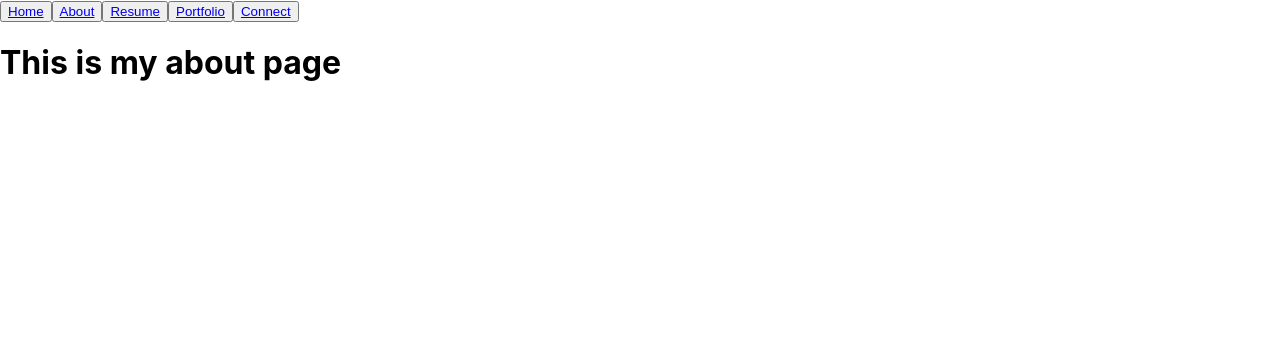
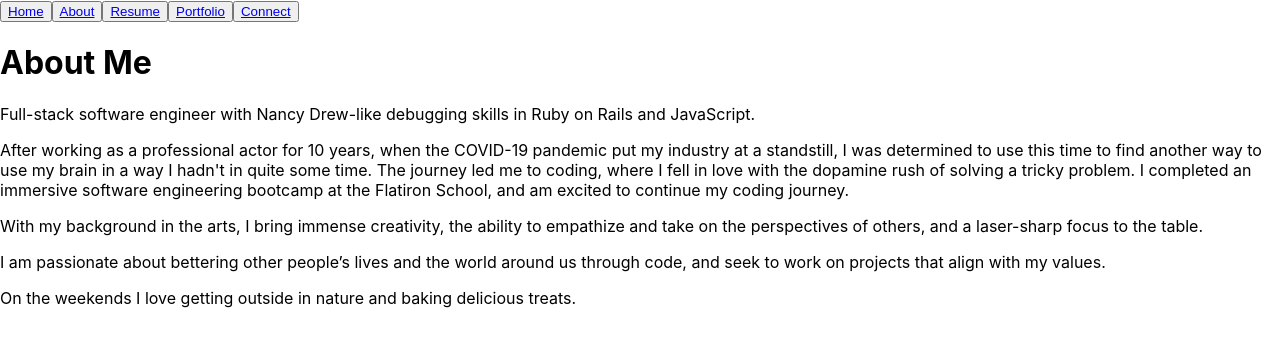
Before and after one commit to thequeenbeebs/portfolio, a React (Create React App) app: page /about in a window 1280 px wide. Shown: the top 346 px of the page. Built offline with nearby package versions, Linux system fonts and the light colour scheme.

Commit message:
add about me text

```diff
--- a/src/components/About.js
+++ b/src/components/About.js
@@ -1,6 +1,23 @@
 export default function About() {
     return (
-      <h1>This is my about page</h1>
+        <div>
+            <h1>About Me</h1>
+            <p>Full-stack software engineer with Nancy Drew-like debugging skills in Ruby on Rails and JavaScript.</p>
+
+            <p>After working as a professional actor for 10 years, when the COVID-19 pandemic put my industry at a standstill,
+            I was determined to use this time to find another way to use my brain in a way I hadn't in quite some time. The journey
+            led me to coding, where I fell in love with the dopamine rush of solving a tricky problem. I completed an immersive
+            software engineering bootcamp at the Flatiron School, and am excited to continue my coding journey.</p>
+
+            <p>With my background in the arts, I bring immense creativity, the ability to empathize and take on the perspectives of
+            others, and a laser-sharp focus to the table.</p>
+
+            <p>I am passionate about bettering other people’s lives and the world around us through code, and seek to work on projects
+            that align with my values.</p>
+
+            <p>On the weekends I love getting outside in nature and baking delicious treats.</p>
+        </div>
+
 
 
     );
--- a/src/components/Connect.js
+++ b/src/components/Connect.js
@@ -1,6 +1,6 @@
 export default function Connect() {
     return (
-      <h1>This is my connect page</h1>
+      <h1>Connect with Me</h1>
 
 
     );
--- a/src/components/Homepage.js
+++ b/src/components/Homepage.js
@@ -1,6 +1,10 @@
 export default function Homepage() {
     return (
-      <h1>This is my homepage</h1>
+        <div>
+            <h1>Blaire Baker</h1>
+            <h2>Full Stack Software Engineer</h2>
+        </div>
+
 
 
     );
--- a/src/components/Portfolio.js
+++ b/src/components/Portfolio.js
@@ -1,6 +1,6 @@
 export default function Portfolio() {
     return (
-      <h1>This is my portfolio page</h1>
+      <h1>Portfolio</h1>
 
 
     );
--- a/src/components/Resume.js
+++ b/src/components/Resume.js
@@ -1,6 +1,6 @@
 export default function Resume() {
     return (
-      <h1>This is my resume page</h1>
+      <h1>Resume</h1>
 
 
     );
```
